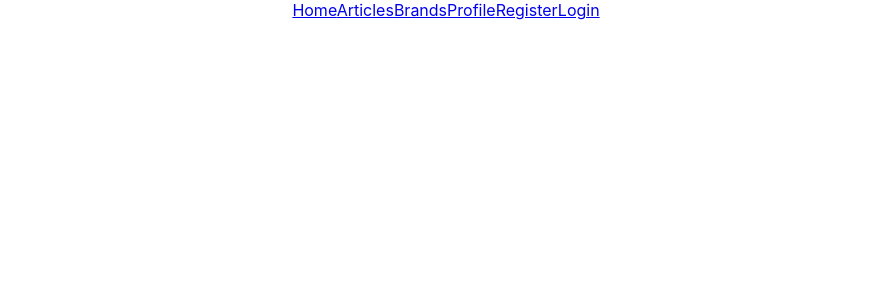
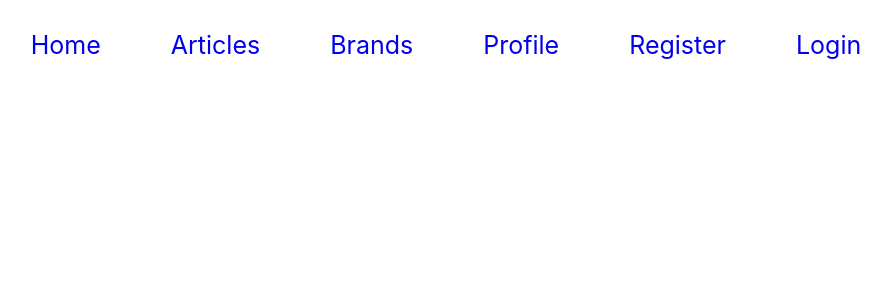
Before and after one commit to matthew-k-yee/sneakercritic, a React (Create React App) app in the folder client/: page / in a window 1280 px wide. Shown: the top 300 px of the page, without its empty margins (194-1085 px from the left). Built offline with nearby package versions, Linux system fonts and the light colour scheme.

Commit message:
header css

```diff
--- /dev/null
+++ b/client/src/components/Header/Header.css
@@ -0,0 +1,14 @@
+.header {
+  margin: 20px 0 0;
+  padding: 10px 0;
+}
+
+.header a {
+  padding: 35px;
+  text-decoration: none;
+  font-size: 25px;
+}
+
+.headr a:hover{
+  color: blue;
+}
--- a/client/src/components/Header/index.js
+++ b/client/src/components/Header/index.js
@@ -1,4 +1,5 @@
 import React, { Component } from 'react';
+import './Header.css'
 import { Link } from 'react-router-dom';
 
 export default class Header extends Component {
@@ -8,7 +9,7 @@ export default class Header extends Component {
 
   render() {
     return (
-      <header>
+      <header className = 'header'>
         <Link to={'/'}>Home</Link>
         <Link to={'/articles'}>Articles</Link>
         <Link to={'/brands'}>Brands</Link>
```
